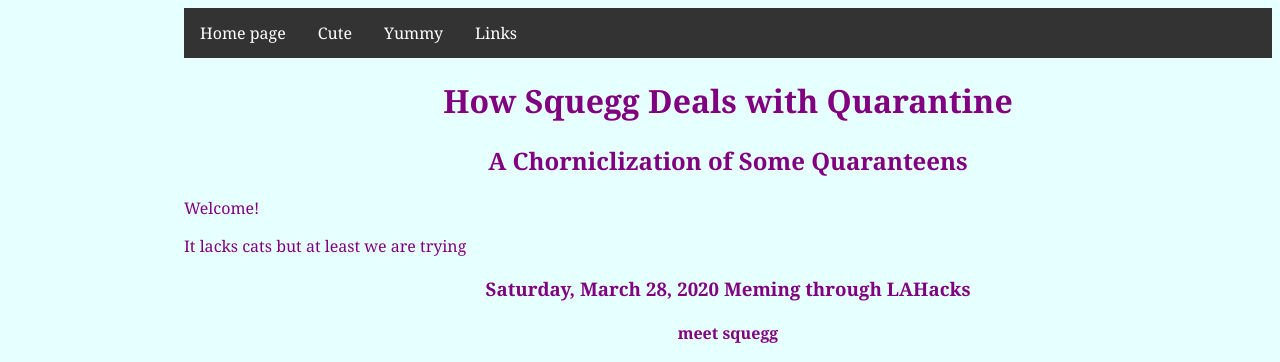
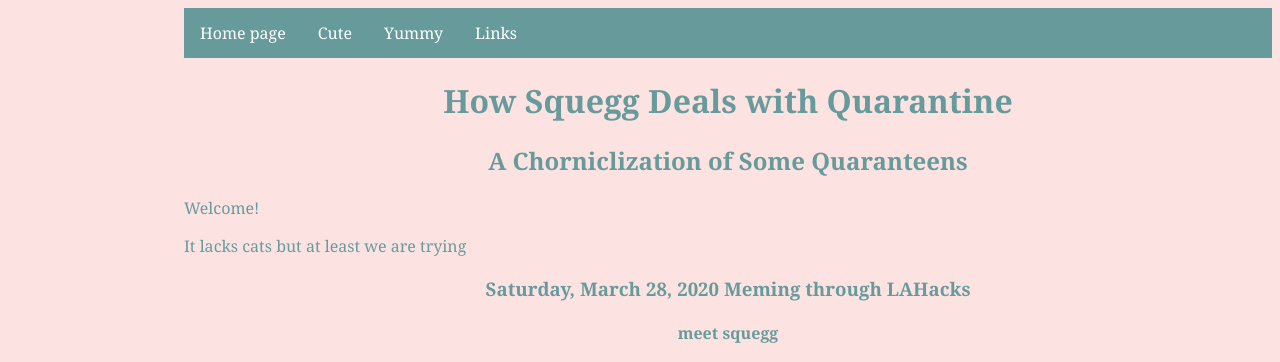
Before and after one commit to maggiehuang9/LAHacks2020, a plain HTML site: page index.html in a window 1280 px wide. Shown: the top 362 px of the page. Drawn offline with Linux system fonts and the light colour scheme.

Commit message:
coloring

```diff
--- a/style.css
+++ b/style.css
@@ -2,8 +2,8 @@ body {
     padding-left: 11em;
     font-family: Georgia, "Times New Roman",
           Times, serif;
-    color: purple;
-    background-color: #e6ffff }
+    color: #679b9b;
+    background-color: #fde2e2 }
  /* ul.navbar {
     list-style-type: none;
     padding: 0;
@@ -33,7 +33,7 @@ ul.navbar {
   margin: 0;
   padding: 0;
   overflow: hidden;
-  background-color: #333;
+  background-color: #679b9b;
 }
 
 ul.navbar li {
```
